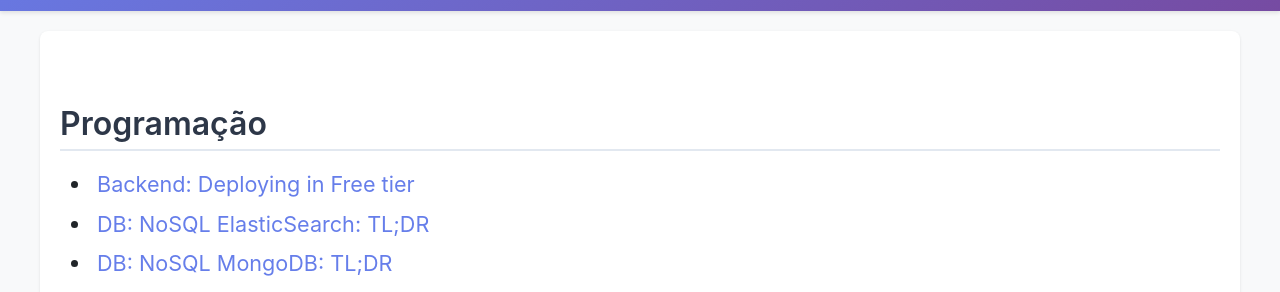
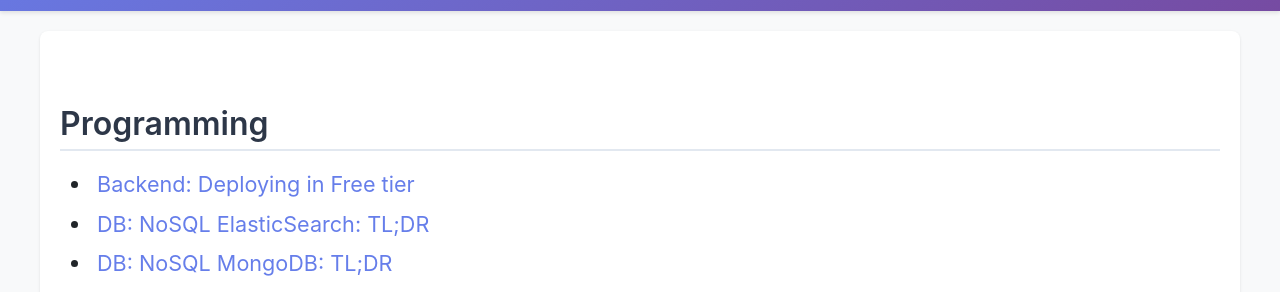
Before and after one commit to CarlosPena00/carlospena00.github.io, a Jekyll site: the page built from pages/blog.md, in a window 1280 px wide and 900 px high. Shown: the part 197-489 px from the top of the window. Built offline with Jekyll 4.4.1, drawn with Linux system fonts in a browser that asks for light colours.

Commit message:
fix(blog): Correct spelling of "Programação" to "Programming"

```diff
--- a/pages/blog.md
+++ b/pages/blog.md
@@ -8,7 +8,7 @@ order: 2
 {% assign nonprog = "Economy,Economia,Finanças,Receitas,Cozinha,Culinária,Pessoal,Vida,Saúde" | split: "," %}
 {% assign sort_post = site.posts | sort: 'title' %}
 
-<h2>Programação</h2>
+<h2>Programming</h2>
 <ul>
     {% for post in sort_post %}
     {% assign topic = post.title | split: ":" | first | strip %}
```
